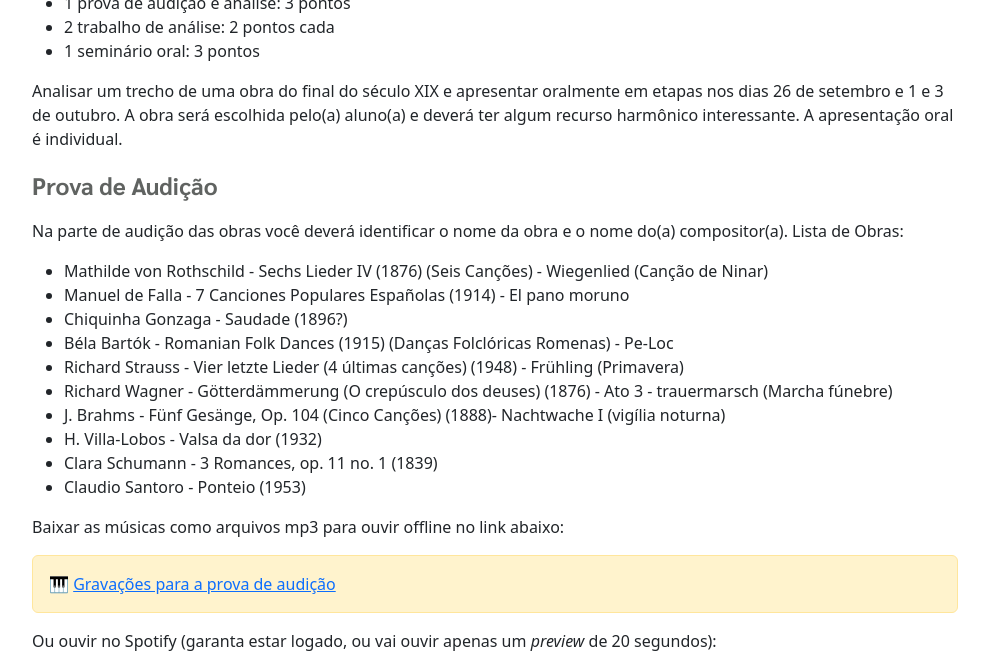
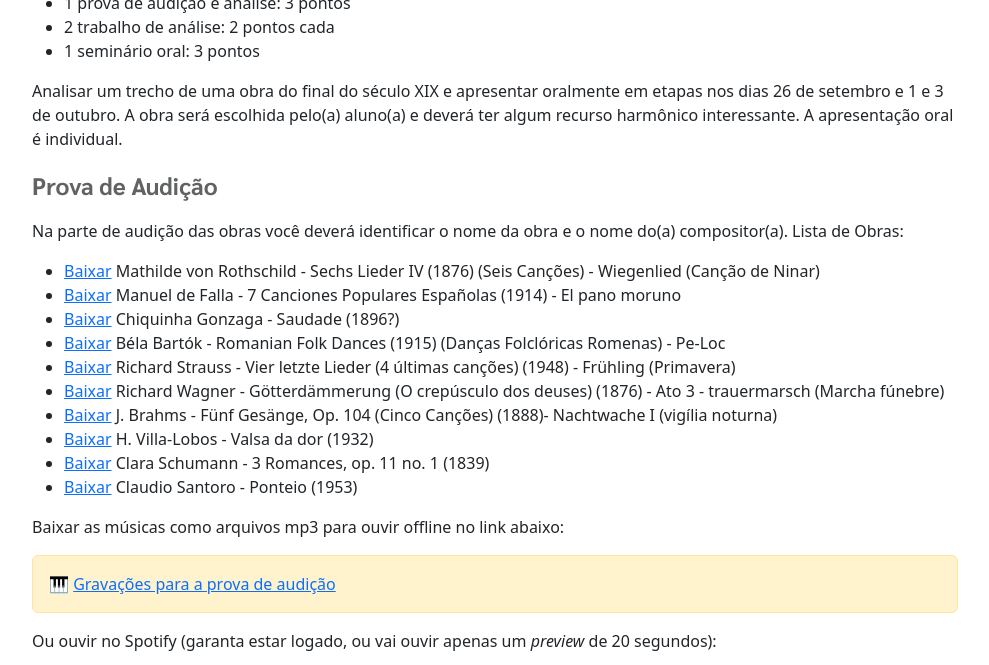
Before and after one commit to pedrokroger/pedrokroger.github.io, a Jekyll site: the page built from pages/musa76-lem8.md, in a window 1280 px wide and 900 px high, scrolled down 1105 px, cut to the strip 0-665 px from the top of the window. Shown: the whole strip, without its empty margins (50-1039 px from the left). Built offline with Jekyll 4.4.1, drawn with Linux system fonts in a browser that asks for light colours.

Commit message:
Aluno pode baixar Músicas de LEM individualmente

```diff
--- a/pages/musa76-lem8.md
+++ b/pages/musa76-lem8.md
@@ -55,16 +55,28 @@ aluno(a) e deverá ter algum recurso harmônico interessante. A apresentação o
 Na parte de audição das obras você deverá identificar o nome da obra e o nome
 do(a) compositor(a). Lista de Obras:
 
-- Mathilde von Rothschild - Sechs Lieder IV (1876) (Seis Canções) - Wiegenlied (Canção de Ninar)
-- Manuel de Falla - 7 Canciones Populares Españolas (1914) - El pano moruno
-- Chiquinha Gonzaga - Saudade (1896?)
-- Béla Bartók - Romanian Folk Dances (1915) (Danças Folclóricas Romenas) - Pe-Loc
-- Richard Strauss - Vier letzte Lieder (4 últimas canções) (1948) - Frühling (Primavera)
-- Richard Wagner - Götterdämmerung (O crepúsculo dos deuses) (1876) - Ato 3 - trauermarsch (Marcha fúnebre)
-- J. Brahms - Fünf Gesänge, Op. 104 (Cinco Canções) (1888)- Nachtwache I (vigília noturna)
-- H. Villa-Lobos - Valsa da dor (1932)
-- Clara Schumann - 3 Romances, op. 11 no. 1 (1839)
-- Claudio Santoro - Ponteio (1953)
+- [Baixar][30] Mathilde von Rothschild - Sechs Lieder IV (1876) (Seis Canções) - Wiegenlied (Canção de Ninar)
+- [Baixar][31] Manuel de Falla - 7 Canciones Populares Españolas (1914) - El pano moruno
+- [Baixar][32] Chiquinha Gonzaga - Saudade (1896?)
+- [Baixar][33] Béla Bartók - Romanian Folk Dances (1915) (Danças Folclóricas Romenas) - Pe-Loc
+- [Baixar][34] Richard Strauss - Vier letzte Lieder (4 últimas canções) (1948) - Frühling (Primavera)
+- [Baixar][35] Richard Wagner - Götterdämmerung (O crepúsculo dos deuses) (1876) - Ato 3 - trauermarsch (Marcha fúnebre)
+- [Baixar][36] J. Brahms - Fünf Gesänge, Op. 104 (Cinco Canções) (1888)- Nachtwache I (vigília noturna)
+- [Baixar][37] H. Villa-Lobos - Valsa da dor (1932)
+- [Baixar][38] Clara Schumann - 3 Romances, op. 11 no. 1 (1839)
+- [Baixar][39] Claudio Santoro - Ponteio (1953)
+
+[30]: https://ln5.sync.com/dl/474a2f710/rs78pup8-kkrsukma-i6jdnx6m-cchng3e9
+[31]: https://ln5.sync.com/dl/a70068dd0/h6hsj49e-virukrsz-ch7nuvrd-yria6737
+[32]: https://ln5.sync.com/dl/a559e49a0/a38sgter-8jv3zsxu-5ce9fmwr-2zvbwxic
+[33]: https://ln5.sync.com/dl/b349a1590/rc9hcpkx-3y9qx7x9-rcsph3nt-f5uaptz5
+[34]: https://ln5.sync.com/dl/a93d9f4f0/nqx797xa-9rs566yu-2xyacnqf-rxqp9qca
+[35]: https://ln5.sync.com/dl/3f051aac0/qfcv744h-ztqy6jwy-dj8eaq7h-wnhisahu
+[36]: https://ln5.sync.com/dl/2fb890020/tig52avs-fdryg4b8-xwsbuhgc-2hprgqht
+[37]: https://ln5.sync.com/dl/62eac7510/ekp8c4vv-6eqxzr4r-tfrdnp8r-qe5sks58
+[38]: https://ln5.sync.com/dl/e96d71950/wm866cbw-iyws2nbr-rdu8guqb-qzqwr6wm
+[39]: https://ln5.sync.com/dl/4eb2a35e0/cugyqbv7-nfxub9bu-4byeyhba-59mbxwan
+
 
 Baixar as músicas como arquivos mp3 para ouvir offline no link abaixo:
 
```
